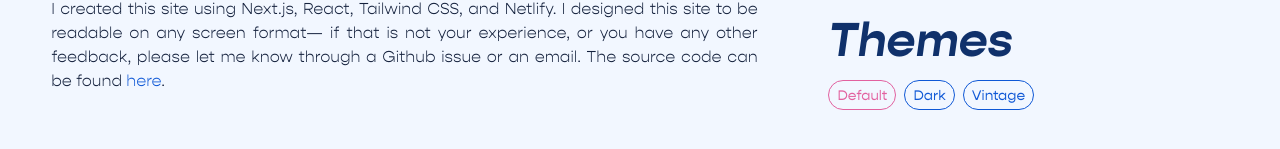
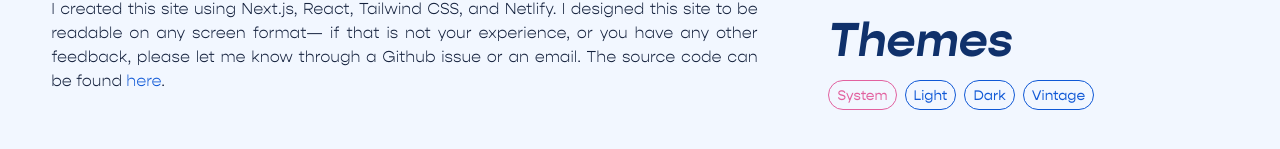
Before and after one commit to IanConceicao/personal-website, a Next.js app: page /about in a window 1280 px wide. Shown: the part 545-694 px from the top of the page. Built offline with nearby package versions, Linux system fonts and the light colour scheme.

Commit message:
Added a 'system' option for themes

```diff
--- a/public/scripts/theme.js
+++ b/public/scripts/theme.js
@@ -1,11 +1,14 @@
 if (
+  // Dark theme, or no theme and device in dark mode
   localStorage.theme === "dark" ||
   (!("theme" in localStorage) &&
     window.matchMedia("(prefers-color-scheme: dark)").matches)
 ) {
   document.documentElement.setAttribute("data-theme", "dark");
 } else if (localStorage.theme == "vintage") {
+  // Vintage theme
   document.documentElement.setAttribute("data-theme", "vintage");
 } else {
+  // Default
   document.documentElement.setAttribute("data-theme", "default");
 }
--- a/src/components/themePicker.tsx
+++ b/src/components/themePicker.tsx
@@ -1,25 +1,31 @@
 import { useEffect, useState } from "react";
 
 export default function ThemePicker() {
-  const themes = ["Default", "Dark", "Vintage"];
+  const themes: { display: string; internal: string }[] = [
+    { display: "System", internal: "system" },
+    { display: "Light", internal: "default" },
+    { display: "Dark", internal: "dark" },
+    { display: "Vintage", internal: "vintage" },
+  ];
   const [currentTheme, setCurrentTheme] = useState("");
 
   useEffect(() => {
     // Set theme state on page load
-    setCurrentTheme(
-      document.documentElement.getAttribute("data-theme") ||
-        localStorage.theme ||
-        "Default"
-    );
+    setCurrentTheme(localStorage.theme || "system");
   }, []);
 
   useEffect(() => {
     // Change DOM and local storage on theme change
-    if (currentTheme) {
-      document.documentElement.setAttribute(
-        "data-theme",
-        currentTheme.toLowerCase()
-      );
+
+    if (currentTheme === "system") {
+      localStorage.removeItem("theme");
+      if (window.matchMedia("(prefers-color-scheme: dark)").matches) {
+        document.documentElement.setAttribute("data-theme", "dark");
+      } else {
+        document.documentElement.setAttribute("data-theme", "default");
+      }
+    } else if (currentTheme) {
+      document.documentElement.setAttribute("data-theme", currentTheme);
       localStorage.setItem("theme", currentTheme);
     }
   }, [currentTheme]);
@@ -28,17 +34,17 @@ export default function ThemePicker() {
     <div className="flex gap-x-2 mb-3">
       {themes.map((theme) => (
         <button
-          key={theme}
+          key={theme.internal}
           type="button"
           className={`text-center text-sm px-2 py-1 border
            rounded-full ${
-             currentTheme.toLowerCase() == theme.toLowerCase()
+             currentTheme == theme.internal
                ? "text-select border-select"
                : "text-primaryHeader text-hover-effect border-primaryHeader hover:border-select"
            }`}
-          onClick={() => setCurrentTheme(theme)}
+          onClick={() => setCurrentTheme(theme.internal)}
         >
-          {theme}
+          {theme.display}
         </button>
       ))}
     </div>
```
